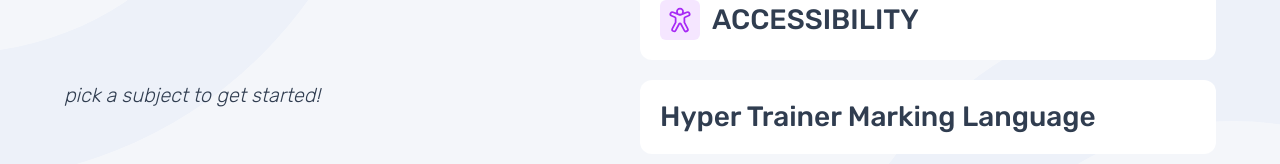
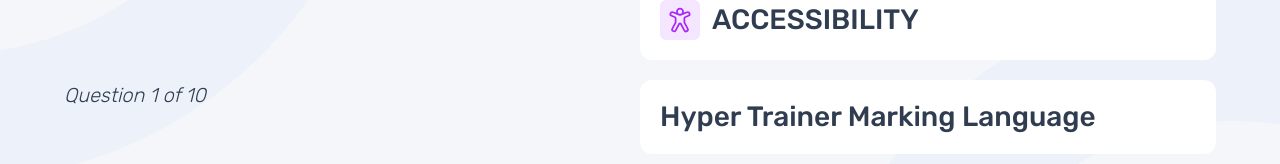
Before and after one commit to sphnikola/quiz-app, a React (Vite) app: page / in a window 1280 px wide. Shown: the part 320-484 px from the top of the page. Built offline with nearby package versions, Linux system fonts and the light colour scheme.

Commit message:
Dynamically show the current question number of the total

```diff
--- a/src/pages/Html.jsx
+++ b/src/pages/Html.jsx
@@ -18,6 +18,7 @@ export function Html() {
   //   }
   // };
 
+  //gets the value of the selected answer
   const checkAnswer = (e) => {
     // console.log(e.target.innerText);
     const choice = e.target.innerText;
@@ -25,6 +26,7 @@ export function Html() {
   };
   console.log(choiceMade);
 
+  //checks if selected answer is same as the provided answer in the json file
   const handleClick = () => {
     if (choiceMade === result[0].questions[currentQuestion].answer) {
       setCurrentQuestion(currentQuestion + 1);
@@ -50,7 +52,7 @@ export function Html() {
             {result[0].questions[currentQuestion].question}
           </h1>
           <p className="text-[14px] leading-[21px] italic font-light mb-12 md:text-[20px] md:leading-[30px]">
-            pick a subject to get started!
+            Question {currentQuestion + 1} of {result[0].questions.length}
           </p>
         </div>
         <div>
```
